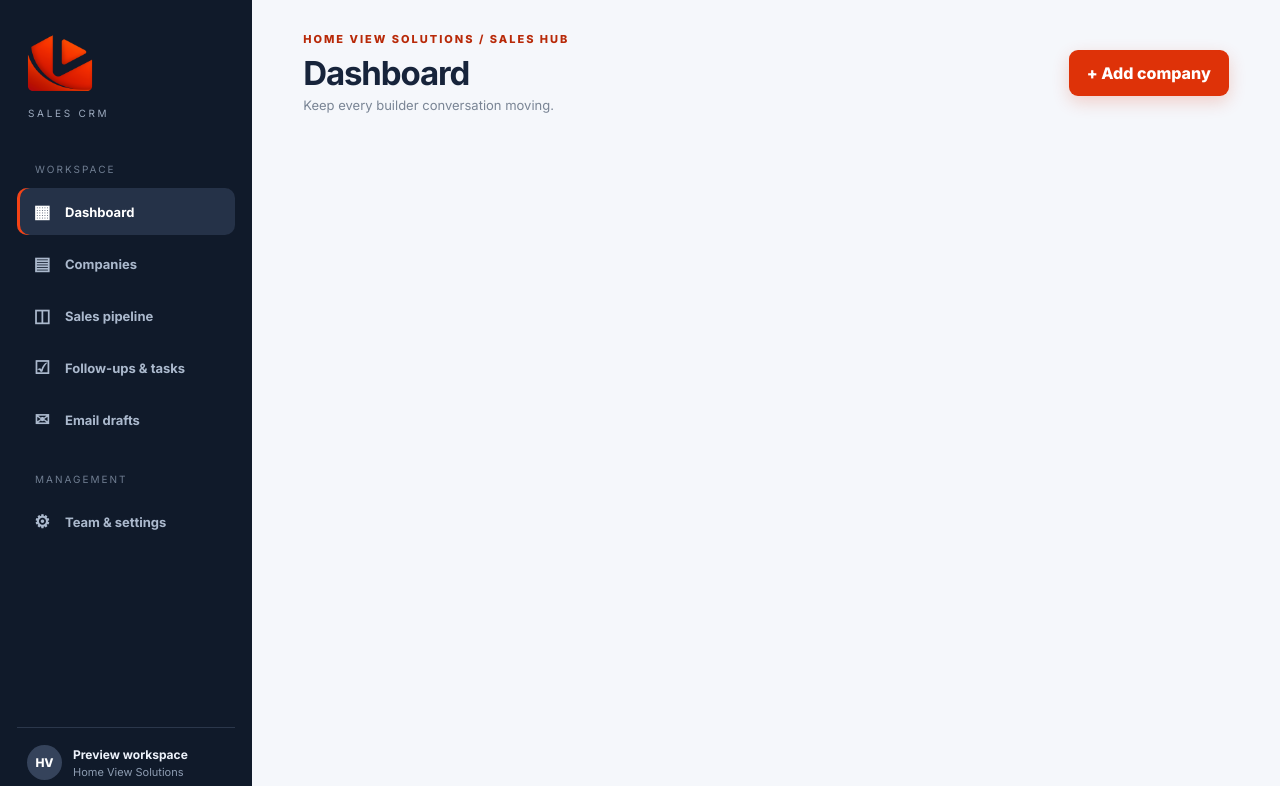
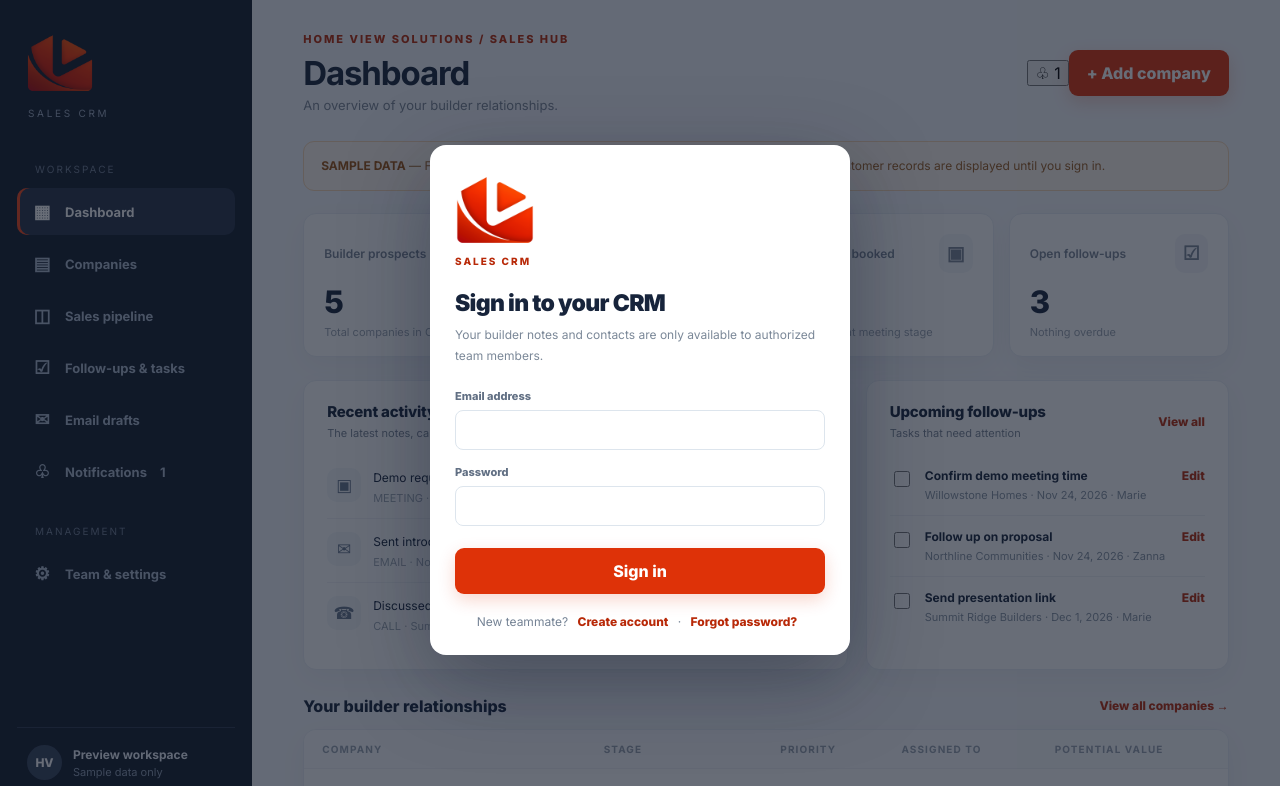
Before and after one commit to nicodutoitcanada-debug/Home-View-CRM, a plain HTML site: page index.html in a window 1280 px wide. Shown: the top 786 px of the page. Drawn offline with nearby package versions, Linux system fonts and the light colour scheme.

Commit message:
Expose notification navigation and topbar bell

```diff
--- a/index.html
+++ b/index.html
@@ -18,13 +18,14 @@
     <button type="button" class="nav-btn" data-nav="pipeline"><span class="nav-icon">◫</span> Sales pipeline</button>
     <button type="button" class="nav-btn" data-nav="tasks"><span class="nav-icon">☑</span> Follow-ups & tasks</button>
     <button type="button" class="nav-btn" data-nav="emails"><span class="nav-icon">✉</span> Email drafts</button>
+    <button type="button" class="nav-btn" data-nav="alerts"><span class="nav-icon">♧</span> Notifications <span class="alert-pill hidden" id="alertsNavCount">0</span></button>
   </nav>
   <div class="sidebar-label" style="margin-top:17px">Management</div>
   <nav class="nav"><button type="button" class="nav-btn" data-nav="settings"><span class="nav-icon">⚙</span> Team & settings</button></nav>
   <div class="sidebar-bottom"><div class="profile"><div class="avatar" id="userAvatar">HV</div><div><div class="profile-name" id="userName">Preview workspace</div><div class="profile-caption" id="userRole">Home View Solutions</div></div></div><button class="logout hidden" id="logoutBtn" type="button">Sign out →</button></div>
 </aside>
 <main class="workspace">
-  <div class="topbar"><div class="heading"><div class="eyebrow">HOME VIEW SOLUTIONS / SALES HUB</div><h1 id="pageTitle">Dashboard</h1><div class="subheading" id="pageSubtitle">Keep every builder conversation moving.</div></div><button type="button" class="primary-btn" id="primaryAction">+ Add company</button></div>
+  <div class="topbar"><div class="heading"><div class="eyebrow">HOME VIEW SOLUTIONS / SALES HUB</div><h1 id="pageTitle">Dashboard</h1><div class="subheading" id="pageSubtitle">Keep every builder conversation moving.</div></div><div class="topbar-actions"><button type="button" class="alert-bell" id="alertsButton" aria-label="Notifications">♧ <span class="alert-pill hidden" id="alertsCount">0</span></button><button type="button" class="primary-btn" id="primaryAction">+ Add company</button></div></div>
   <div id="notice"></div>
   <div id="view" aria-live="polite"></div>
 </main></div>
@@ -33,5 +34,5 @@
 <div role="status" class="toast hidden" id="toast"></div>
 <script src="config.js"></script>
 <script src="https://cdn.jsdelivr.net/npm/@supabase/supabase-js@2"></script>
-<script src="app.js?v=20261123-email-drafts-test" defer></script>
+<script src="app.js?v=20261124-crm-alerts" defer></script>
 </body></html>
```
